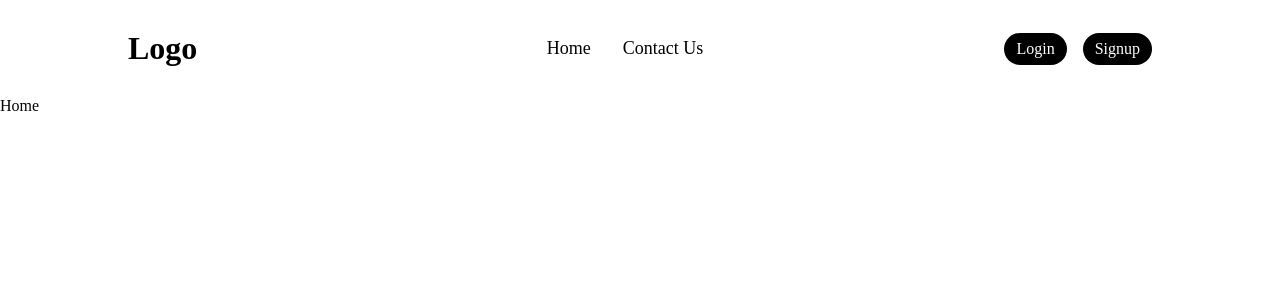
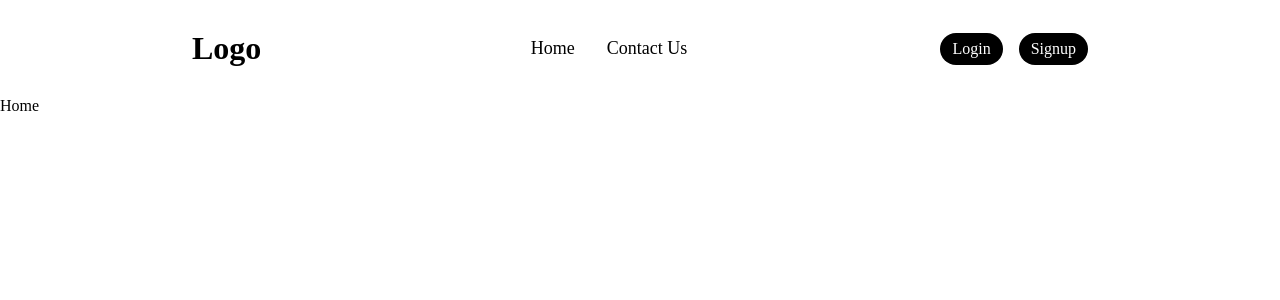
Before and after one commit to Pankaj-Gurung/KhojNepal, a React (Vite) app: page / in a window 1280 px wide. Shown: the top 300 px of the page. Built offline with nearby package versions, Linux system fonts and the light colour scheme.

Commit message:
update: make change on the navbar

```diff
--- a/src/components/navbar/navbar.scss
+++ b/src/components/navbar/navbar.scss
@@ -5,6 +5,9 @@
   padding: 0;
 }
 
+h1{
+    margin-left: 4rem;
+}
 header {
   display: flex;
   justify-content: space-between;
@@ -15,12 +18,13 @@ header {
 .auth-buttons {
   display: flex;
   gap: 1rem;
+  margin-right: 4rem;
 }
 
 .link-wrapper {
   display: flex;
   gap: 2rem;
-  margin-left: 3rem;
+  margin-left: 1rem;
 
   a {
     color: black;
```
